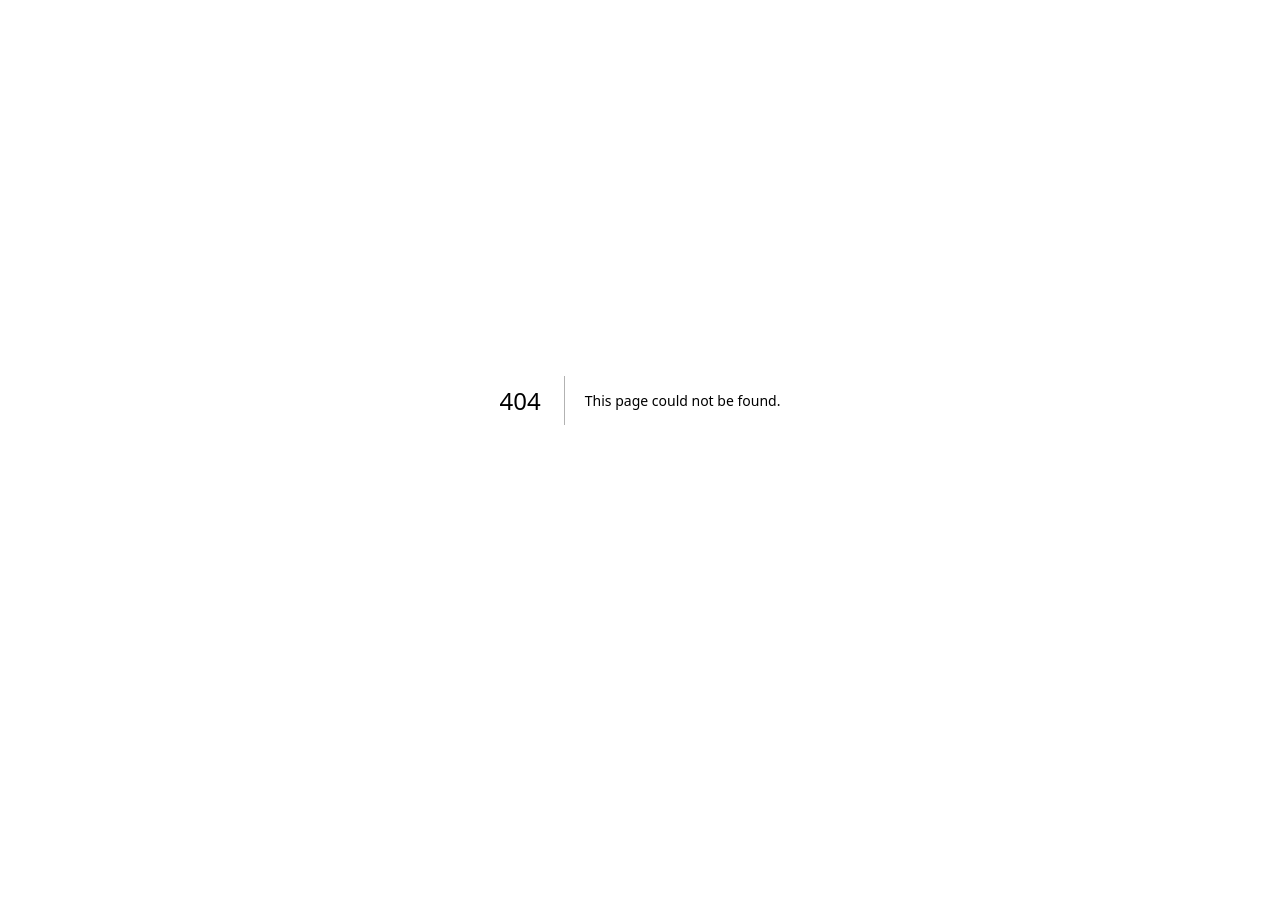
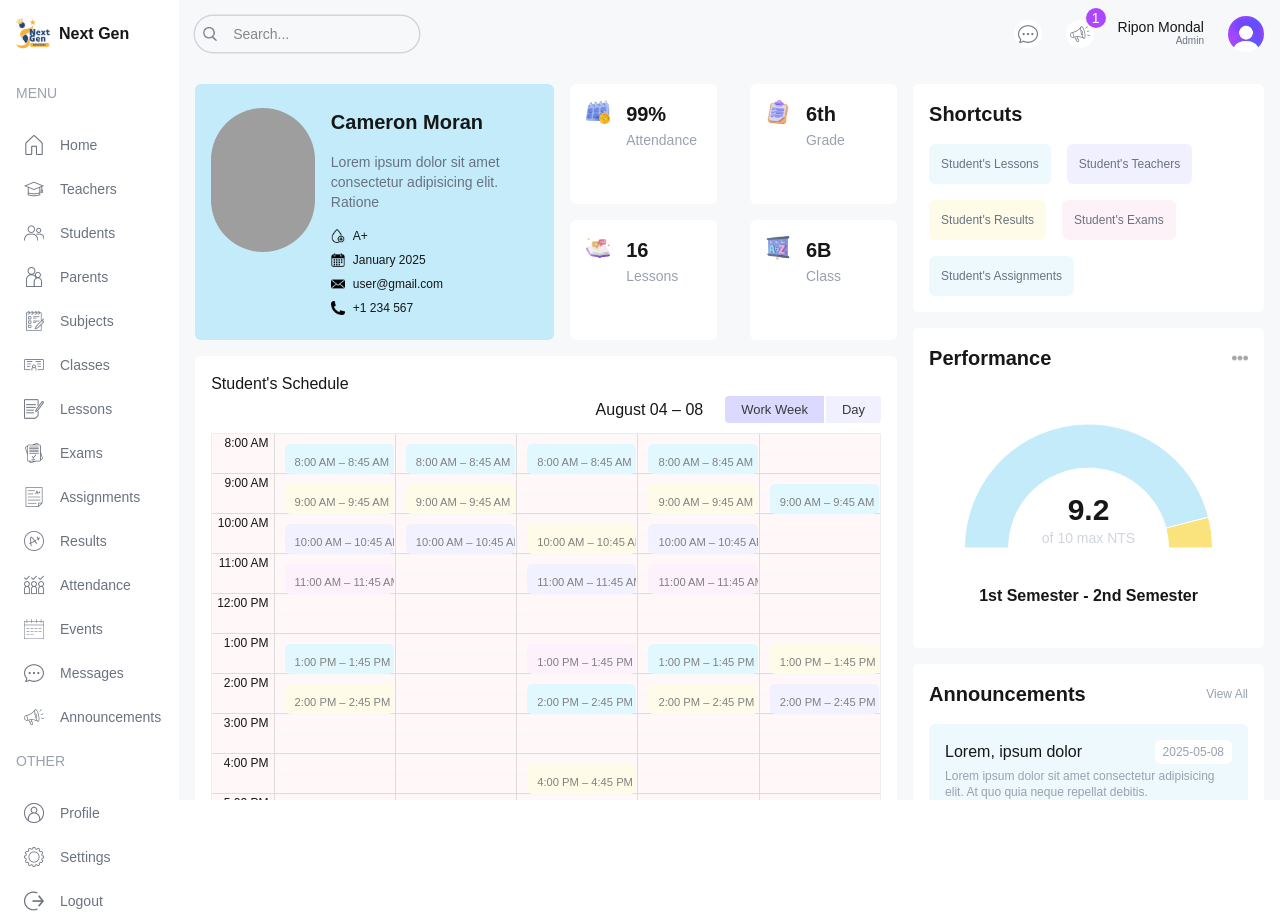
Before and after one commit to riponmondalbd/next-gen-school, a Next.js app: page /list/students/1 in a window 1280 px wide. Before the commit this address had no page. Before the commit the page ends 800 px from the top, so only its background shows below. Built offline with nearby package versions, Linux system fonts and the light colour scheme; grey boxes are pictures that could not be loaded.

Commit message:
make students dynamic data and also make page

```diff
--- /dev/null
+++ b/src/app/(dashboard)/list/students/[id]/page.tsx
@@ -0,0 +1,174 @@
+import Announcements from "@/components/Announcements";
+import BigCalendar from "@/components/BigCalendar";
+import Performance from "@/components/Performance";
+import Image from "next/image";
+import Link from "next/link";
+
+export default function SingleStudentPage() {
+  return (
+    <div className="flex-1 p-4 flex flex-col xl:flex-row gap-4">
+      {/* left content */}
+      <div className="w-full xl:w-2/3">
+        {/* left top-left user details */}
+        <div className="flex flex-col lg:flex-row gap-4">
+          {/* user info card */}
+          <div className="bg-nextSky py-6 px-4 rounded-md flex-1 flex gap-4">
+            {/* for image */}
+            <div className="w-1/3">
+              <Image
+                src={
+                  "https://images.pexels.com/photos/5414817/pexels-photo-5414817.jpeg?auto=compress&cs=tinysrgb&w=1200"
+                }
+                alt="avatar"
+                width={144}
+                height={144}
+                className="w-36 h-36 rounded-full object-cover"
+              />
+            </div>
+            {/* for details */}
+            <div className="w-2/3 flex flex-col justify-between gap-4">
+              {/* name & description */}
+              <h1 className="text-xl font-semibold">Cameron Moran</h1>
+              <p className="text-sm text-gray-500">
+                Lorem ipsum dolor sit amet consectetur adipisicing elit. Ratione
+              </p>
+
+              {/* other details blood, date, email and phone */}
+              <div className="flex items-center justify-between gap-2 flex-wrap text-xs font-medium">
+                {/* blood */}
+                <div className="w-full md:w-1/3 lg:w-full 2xl:w-1/3 flex items-center gap-2">
+                  <Image
+                    src={"/assets/blood.png"}
+                    alt="blood icon"
+                    width={14}
+                    height={14}
+                  />
+                  <span>A+</span>
+                </div>
+                {/* date */}
+                <div className="w-full md:w-1/3 lg:w-full 2xl:w-1/3 flex items-center gap-2">
+                  <Image
+                    src={"/assets/date.png"}
+                    alt="date icon"
+                    width={14}
+                    height={14}
+                  />
+                  <span>January 2025</span>
+                </div>
+                {/* mail */}
+                <div className="w-full md:w-1/3 lg:w-full 2xl:w-1/3 flex items-center gap-2">
+                  <Image
+                    src={"/assets/mail.png"}
+                    alt="mail icon"
+                    width={14}
+                    height={14}
+                  />
+                  <span>user@gmail.com</span>
+                </div>
+                {/* phone */}
+                <div className="w-full md:w-1/3 lg:w-full 2xl:w-1/3 flex items-center gap-2">
+                  <Image
+                    src={"/assets/phone.png"}
+                    alt="phone icon"
+                    width={14}
+                    height={14}
+                  />
+                  <span>+1 234 567</span>
+                </div>
+              </div>
+            </div>
+          </div>
+          {/* left top-right small card */}
+          <div className="flex-1 flex gap-4 justify-between flex-wrap">
+            {/* card attendance*/}
+            <div className="bg-white p-4 rounded-md flex gap-4 w-full md:w-[48%] lg:w-[47%] xl:w-[45%] 2xl:w-[48%]">
+              <Image
+                src={"/assets/singleAttendance.png"}
+                alt="single Attendance"
+                width={24}
+                height={24}
+                className="h-6 w-6"
+              />
+              <div className="">
+                <h1 className="text-xl font-semibold">99%</h1>
+                <span className="text-sm text-gray-400">Attendance</span>
+              </div>
+            </div>
+            {/* card branch*/}
+            <div className="bg-white p-4 rounded-md flex gap-4 w-full md:w-[48%] lg:w-[47%] xl:w-[45%] 2xl:w-[48%]">
+              <Image
+                src={"/assets/singleBranch.png"}
+                alt="single Branch"
+                width={24}
+                height={24}
+                className="h-6 w-6"
+              />
+              <div className="">
+                <h1 className="text-xl font-semibold">6th</h1>
+                <span className="text-sm text-gray-400">Grade</span>
+              </div>
+            </div>
+            {/* card lesson */}
+            <div className="bg-white p-4 rounded-md flex gap-4 w-full md:w-[48%] lg:w-[47%] xl:w-[45%] 2xl:w-[48%]">
+              <Image
+                src={"/assets/singleLesson.png"}
+                alt="single Lesson"
+                width={24}
+                height={24}
+                className="h-6 w-6"
+              />
+              <div className="">
+                <h1 className="text-xl font-semibold">16</h1>
+                <span className="text-sm text-gray-400">Lessons</span>
+              </div>
+            </div>
+            {/* card class */}
+            <div className="bg-white p-4 rounded-md flex gap-4 w-full md:w-[48%] lg:w-[47%] xl:w-[45%] 2xl:w-[48%]">
+              <Image
+                src={"/assets/singleClass.png"}
+                alt="single class"
+                width={24}
+                height={24}
+                className="h-6 w-6"
+              />
+              <div className="">
+                <h1 className="text-xl font-semibold">6B</h1>
+                <span className="text-sm text-gray-400">Class</span>
+              </div>
+            </div>
+          </div>
+        </div>
+        {/* bottom student's Schedule*/}
+        <div className="mt-4 bg-white rounded-md p-4 h-[800]">
+          <h1>Student&apos;s Schedule</h1>
+          <BigCalendar />
+        </div>
+      </div>
+      {/* right content */}
+      <div className="w-full xl:w-1/3 flex flex-col gap-4">
+        <div className="bg-white p-4 rounded-md">
+          <h1 className="text-xl font-semibold">Shortcuts</h1>
+          <div className="mt-4 flex gap-4 flex-wrap text-xs text-gray-500">
+            <Link className="p-3 rounded-md bg-nextSkyLight" href={"/"}>
+              Student&apos;s Lessons
+            </Link>
+            <Link className="p-3 rounded-md bg-nextPurpleLight" href={"/"}>
+              Student&apos;s Teachers
+            </Link>
+            <Link className="p-3 rounded-md bg-nextYellowLight" href={"/"}>
+              Student&apos;s Results
+            </Link>
+            <Link className="p-3 rounded-md bg-pink-50" href={"/"}>
+              Student&apos;s Exams
+            </Link>
+            <Link className="p-3 rounded-md bg-nextSkyLight" href={"/"}>
+              Student&apos;s Assignments
+            </Link>
+          </div>
+        </div>
+        <Performance />
+        <Announcements />
+      </div>
+    </div>
+  );
+}
--- a/src/app/(dashboard)/list/students/page.tsx
+++ b/src/app/(dashboard)/list/students/page.tsx
@@ -73,7 +73,7 @@
       <td className="hidden lg:table-cell">{item.address}</td>
       <td>
         <div className="flex items-center gap-2">
-          <Link href={`/list/teachers/${item.id}`}>
+          <Link href={`/list/students/${item.id}`}>
             <button className="w-7 h-7 flex items-center justify-center rounded-full bg-nextSky cursor-pointer">
               <Image
                 src={"/assets/view.png"}
```
